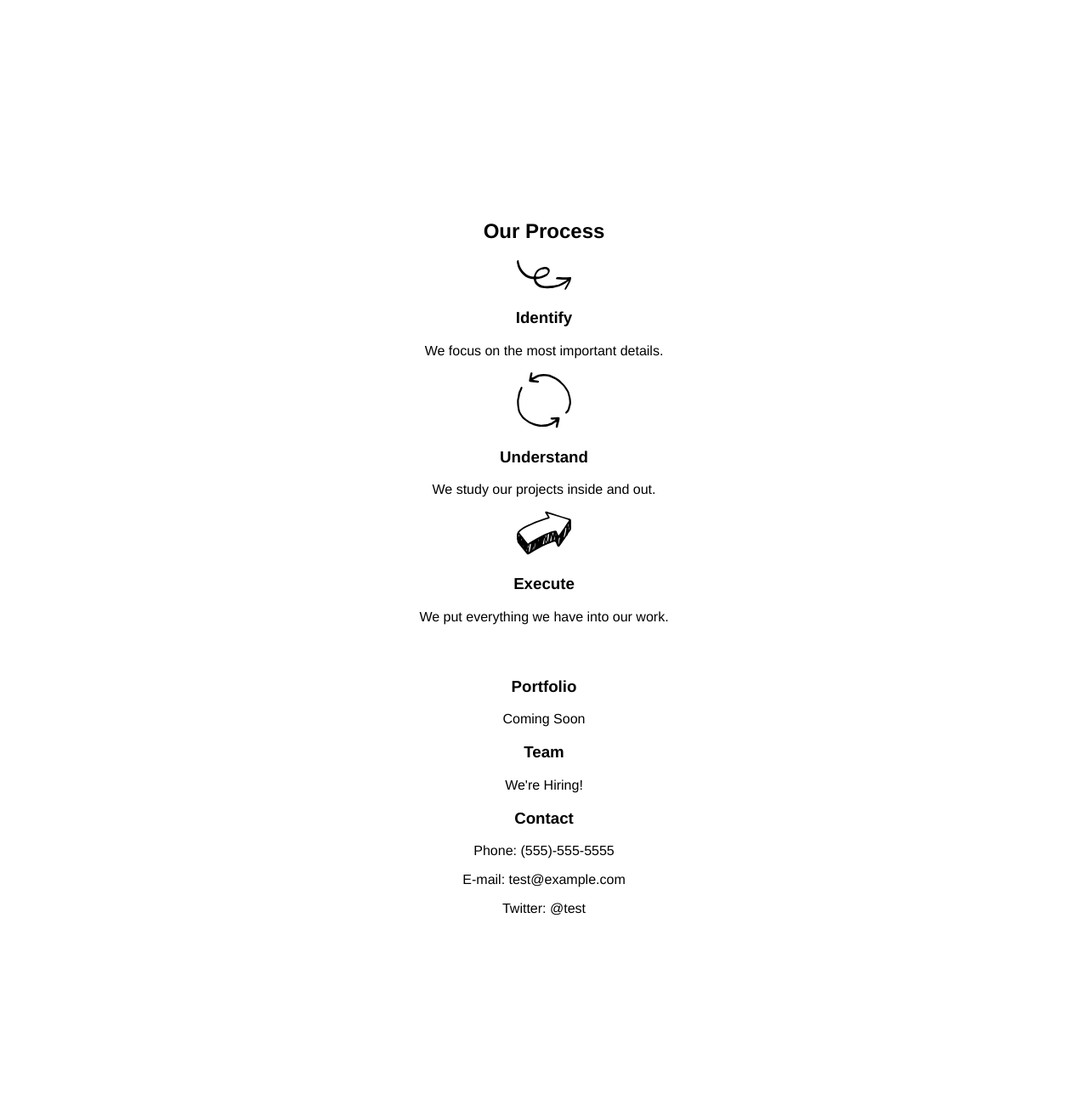
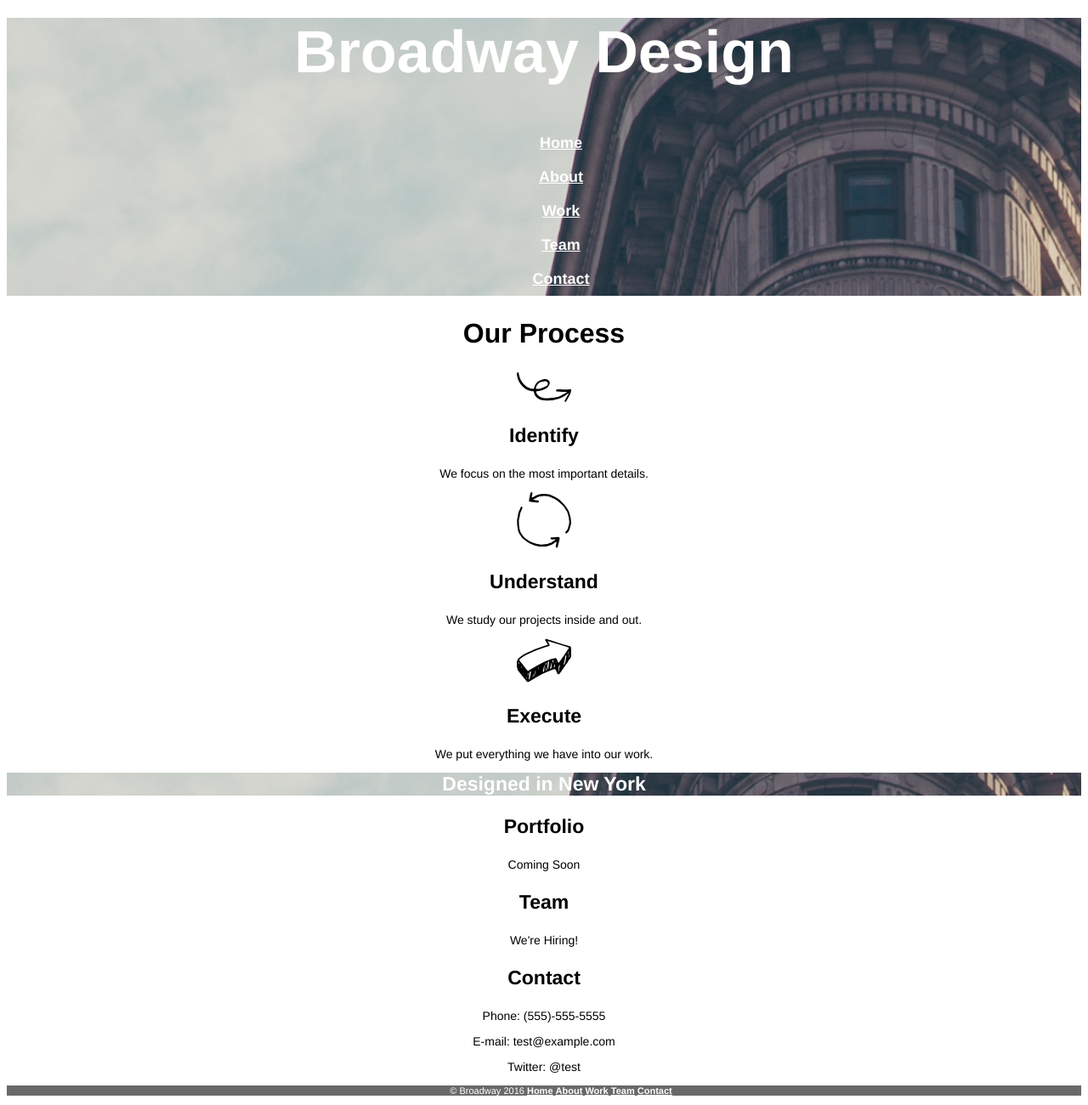
Before and after one commit to johntmayo/broadway, a plain HTML site: page index.html in a window 1280 px wide. Shown: the part 26-1326 px from the top of the page at 85% size. Before the commit the page ends 1120 px from the top, so only its background shows below. Drawn offline with Linux system fonts and the light colour scheme.

Commit message:
90% finished

```diff
--- a/index.html
+++ b/index.html
@@ -10,13 +10,14 @@
       <h1>Broadway Design</h1>
       <nav>
         <ul>
-          <li>Home</li>
-          <li>About</li>
-          <li>Work</li>
-          <li>Team</li>
-          <li>Contact</li>
+          <li><a href="#">Home</a></li>
+          <li><a href="#">About</a></li>
+          <li><a href="#">Work</a></li>
+          <li><a href="#">Team</a></li>
+          <li><a href="#">Contact</a></li>
         </ul>
     </div>
+
 
     <h2>Our Process</h2>
 
@@ -45,5 +46,15 @@
 <p>E-mail: test@example.com</p>
 <p>Twitter: @test</p>
 
+<div id="footer">
+  <ul>
+    <li>&copy; Broadway 2016</li>
+    <li><a href="#">Home</a></li>
+    <li><a href="#">About</a></li>
+    <li><a href="#">Work</a></li>
+    <li><a href="#">Team</a></li>
+    <li><a href="#">Contact</a></li>
+  </ul>
+</div>
   </body>
 </html>
--- a/resources/style.css
+++ b/resources/style.css
@@ -9,18 +9,57 @@ h1 {
   color: white;
 }
 
-ul li {
+h2 {
+  font-size: 32px;
+  font-weight: bold;
+  }
+
+h3 {
+  font-size: 23px;
+  font-weight: bold;
+}
+
+p {
+  font-size: 14px;
+}
+
+#header ul li {
   color: white;
-  text-decoration: underline;
+  font-size: 18px;
+  font-weight: bold;
+  display: block;
+  line-height: 40px;
+}
+
+a {
+color: white;
 }
 
 #header {
-  background-image: image("./images/the-flatiron-building.png");
-}
+  background-image: url("./images/the-flatiron-building.PNG");
+  background-position: center;
+  background-size: cover;
+  }
 
 #designed-in-new-york {
   color: white;
   font-size: 23px;
   font-weight: bold;
-  background-image: image("./images/the-flatiron-building.png");
+  background-image: url("./images/the-flatiron-building.png");
+  background-position: center;
 }
+
+#footer {
+  background-color: dimgray;
+  font-size: 11px;
+  color: white;
+}
+
+#footer ul li {
+  font-size: 11px;
+  display: inline;
+}
+
+#footer a {
+  font-weight: bold;
+}
```
